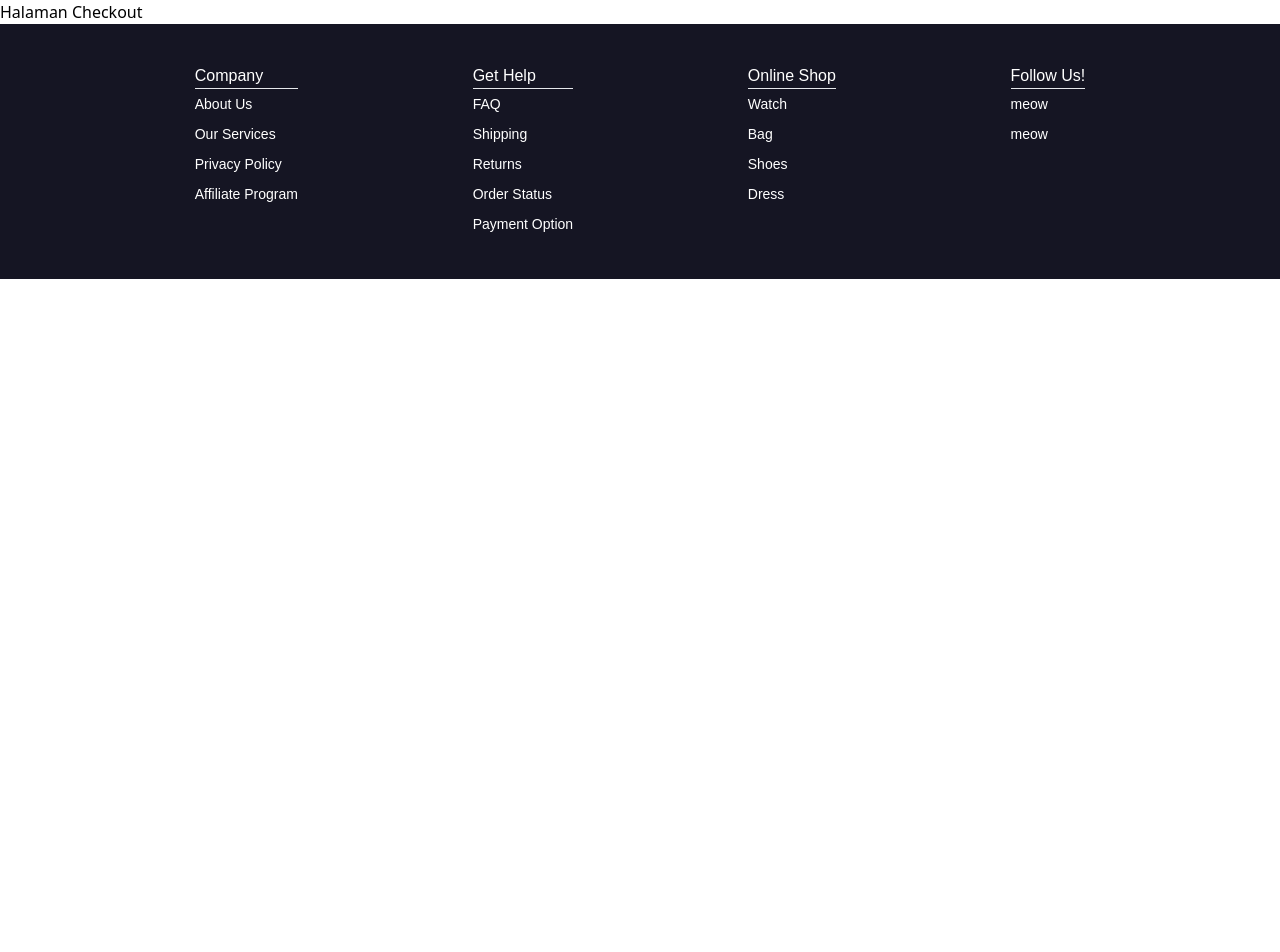
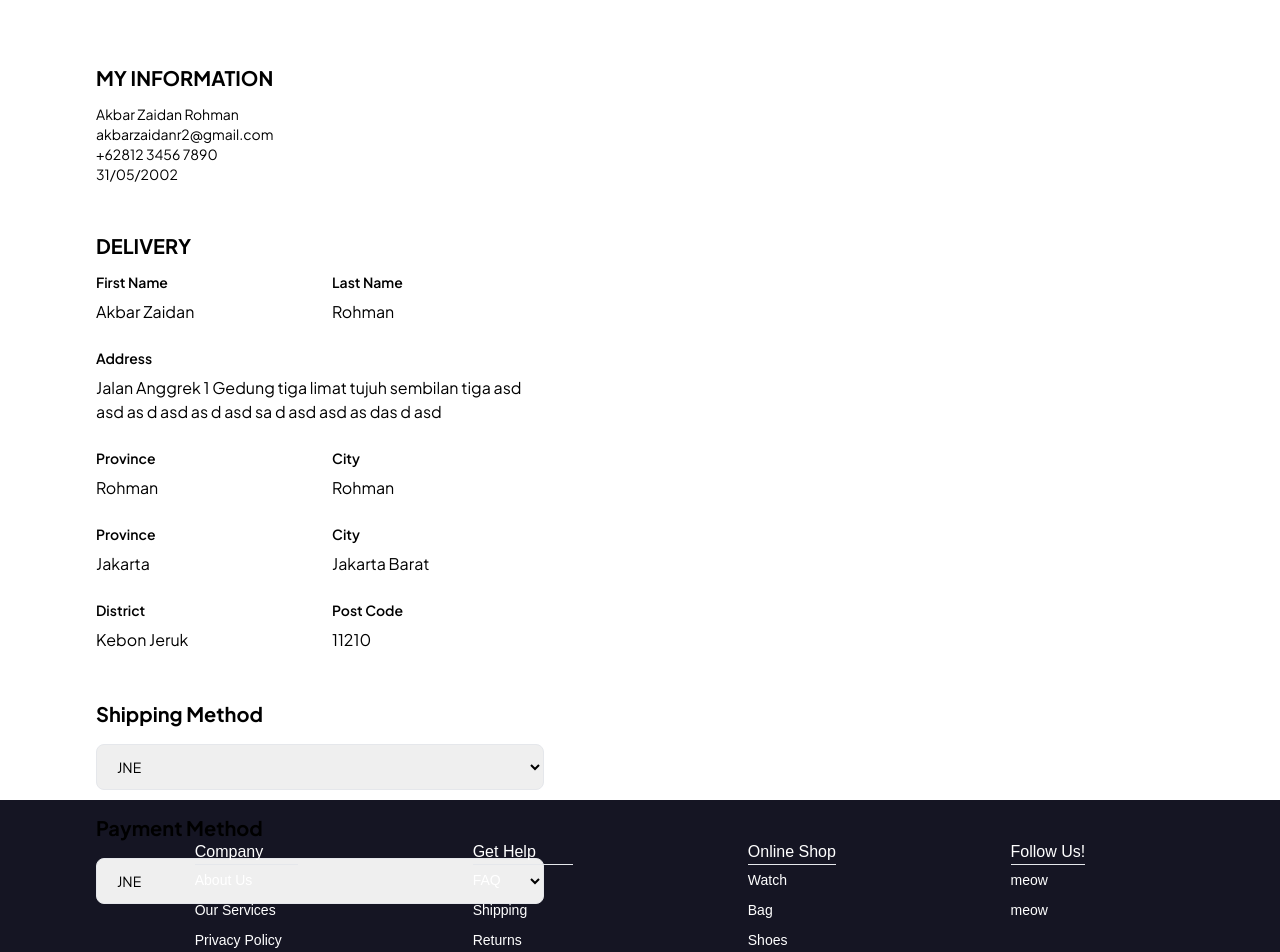
Before and after one commit to dustinmondegreen/TokoBajuOnline, a React (Vite) app: page /checkout in a window 1280 px wide. Shown: the top 952 px of the page. Before the commit the page ends 800 px from the top, so only its background shows below. Built offline with nearby package versions, Linux system fonts and the light colour scheme.

Commit message:
Update checkout

```diff
--- a/src/pages/Checkout.jsx
+++ b/src/pages/Checkout.jsx
@@ -1,5 +1,105 @@
 const Checkout = () => {
-    return <h1>Halaman Checkout</h1>;
+    return (
+      <div className="flex h-screen w-full font-jakarta">
+        <div className="w-1/2 flex-row items-center px-24 py-16 bg-white">
+          <div>
+            <h2 className="text-xl font-bold pb-3">MY INFORMATION</h2>
+            <div className="text-sm">
+              <h3>Akbar Zaidan Rohman</h3>
+              <h3>akbarzaidanr2@gmail.com</h3>
+              <h3>+62812 3456 7890</h3>
+              <h3>31/05/2002</h3>
+            </div>
+          </div>
+
+          <div className="pt-12">
+            <h2 className="text-xl font-bold pb-3">DELIVERY</h2>
+            <div className="mb-6 flex gap-6">
+              <div className="w-1/2">
+                <label className="block text-black text-sm font-semibold mb-2">First Name</label>
+                <h3 alt="">Akbar Zaidan</h3>
+              </div>
+              <div className="w-1/2">
+                <label className="block text-black text-sm font-semibold mb-2">Last Name</label>
+                <h3 alt="">Rohman</h3>
+              </div>
+            </div>
+
+            <div className="mb-6">
+              <label className="block text-black text-sm font-semibold mb-2">Address</label>
+              <h3 alt="">Jalan Anggrek 1 Gedung tiga limat tujuh sembilan tiga asd  asd as d asd as d asd sa d asd  asd as das d asd </h3>
+            </div>
+
+            <div className="mb-6 flex gap-6">
+              <div className="w-1/2">
+                <label className="block text-black text-sm font-semibold mb-2">Province</label>
+                <h3 alt="">Rohman</h3>
+              </div>
+              <div className="w-1/2">
+                <label className="block text-black text-sm font-semibold mb-2">City</label>
+                <h3 alt="">Rohman</h3>
+              </div>
+            </div>
+
+            <div className="mb-6 flex gap-6">
+              <div className="w-1/2">
+                <label className="block text-black text-sm font-semibold mb-2">Province</label>
+                <h3 alt="">Jakarta</h3>
+              </div>
+              <div className="w-1/2">
+                <label className="block text-black text-sm font-semibold mb-2">City</label>
+                <h3 alt="">Jakarta Barat</h3>
+              </div>
+            </div>
+
+            <div className="mb-6 flex gap-6">
+              <div className="w-1/2">
+                <label className="block text-black text-sm font-semibold mb-2">District</label>
+                <h3 alt="">Kebon Jeruk</h3>
+              </div>
+              <div className="w-1/2">
+                <label className="block text-black text-sm font-semibold mb-2">Post Code</label>
+                <h3 alt="">11210</h3>
+              </div>
+            </div>
+
+            <form action="" className="py-3">
+              <div >
+                <h2 className="text-xl font-bold pt-3">Shipping Method</h2>
+                <select name="" id="" className="w-full text-sm px-4 py-3 mt-4 border rounded-lg focus:outline-none focus:ring-2 focus:ring-blue-500">
+                  <option value="">JNE</option>
+                  <option value="">J&T</option>
+                </select>
+              </div>
+
+              <div className="py-3">
+                <h2 className="text-xl font-bold pt-3">Payment Method</h2>
+                <select name="" id="" className="w-full text-sm px-4 py-3 mt-4 border rounded-lg focus:outline-none focus:ring-2 focus:ring-blue-500">
+                  <option value="">JNE</option>
+                  <option value="">J&T</option>
+                  <option value="">POS Indonesia</option>
+                  <option value="">Sicepat</option>
+                  <option value="">Lion Parcel</option>
+                  <option value="">Ninja Express</option>
+                </select>
+              </div>
+
+              <button
+                type="submit"
+                className="w-full bg-[#4F39F6] font-semibold text-white my-10 py-2 rounded-lg hover:bg-blue-600 transition duration-300"
+              >
+                BUY
+              </button>
+            </form>
+          </div>
+
+        </div>
+
+        <div className="w-1/3 flex items-center justify-center bg-white">
+
+        </div>
+      </div>
+    );
   };
 
   export default Checkout;
```
